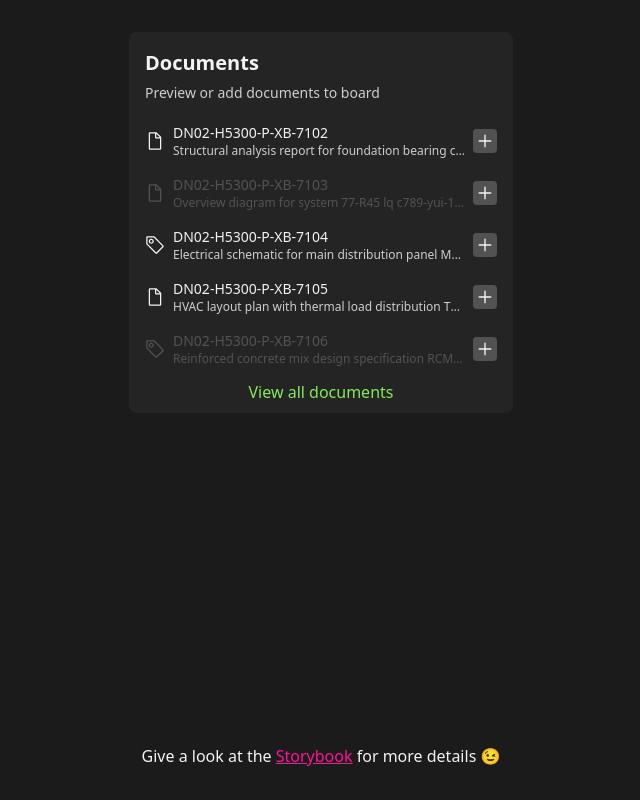
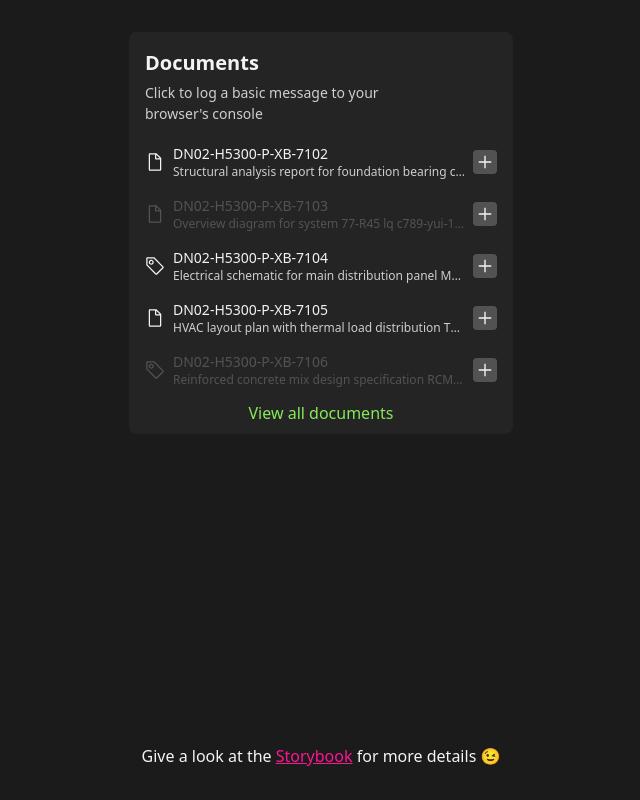
Before and after one commit to goldenraphti/aize-design-system-ferrand, a React (Vite) app: page / in a window 1280 px wide. Shown: the whole page, without its empty margins (319-959 px from the left). Built offline with nearby package versions, Linux system fonts and the light colour scheme.

Commit message:
add explanations to result of action on items

```diff
--- a/src/App.tsx
+++ b/src/App.tsx
@@ -11,7 +11,7 @@ function App() {
         <section>
           <List
             className='max-w-sm'
-            description='Preview or add documents to board'
+            description="Click to log a basic message to your browser's console"
             title='Documents'
           >
             <ListItem
```
